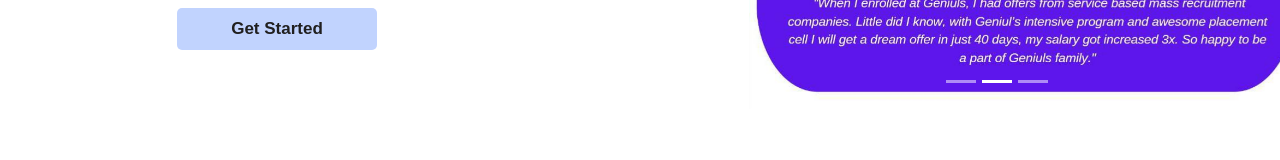
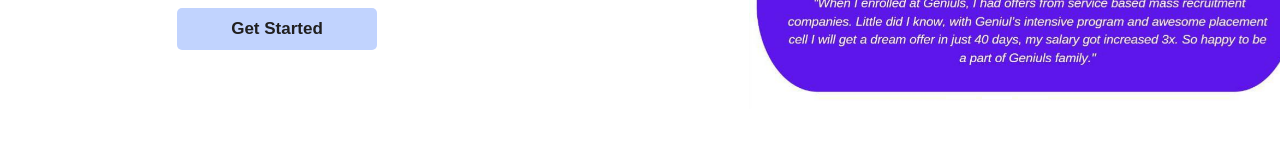
Before and after one commit to geniuls-protected/geniuls-webapp, a Next.js app: page / in a window 1280 px wide. Shown: the part 467-627 px from the top of the page. Built offline with nearby package versions, Linux system fonts and the light colour scheme.

Commit message:
Fixed : CARAOUSEL Bottom bars & sliding arrows should be removed #8

```diff
--- a/package.json
+++ b/package.json
@@ -9,6 +9,7 @@
     "lint": "next lint"
   },
   "dependencies": {
+    "@emotion/react": "^11.10.6",
     "@next/font": "13.1.6",
     "bootstrap": "^5.0.0",
     "eslint": "8.33.0",
--- a/src/styles/globals.css
+++ b/src/styles/globals.css
@@ -574,3 +574,12 @@
 .vertical__animation__horizontal__component:nth-child(3){
   animation-delay: 12s;
 }
+.carousel-indicators{
+  margin-bottom : 0px !important;
+}
+.carousel-control-prev{
+  display: none !important;
+}
+.carousel-control-next{
+  display: none !important;
+}
```
Also changed, not shown: 1 other file (tests, documents, lock files or other folders).
